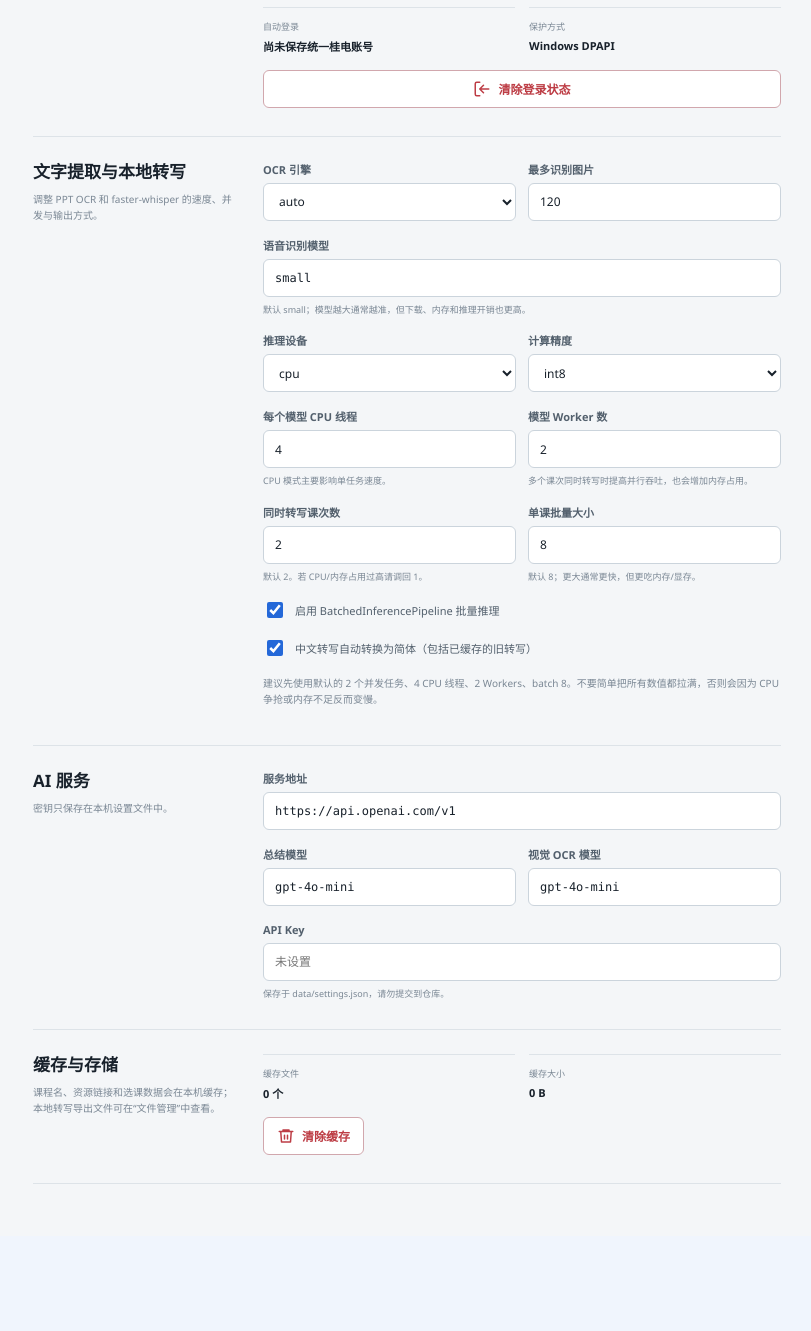
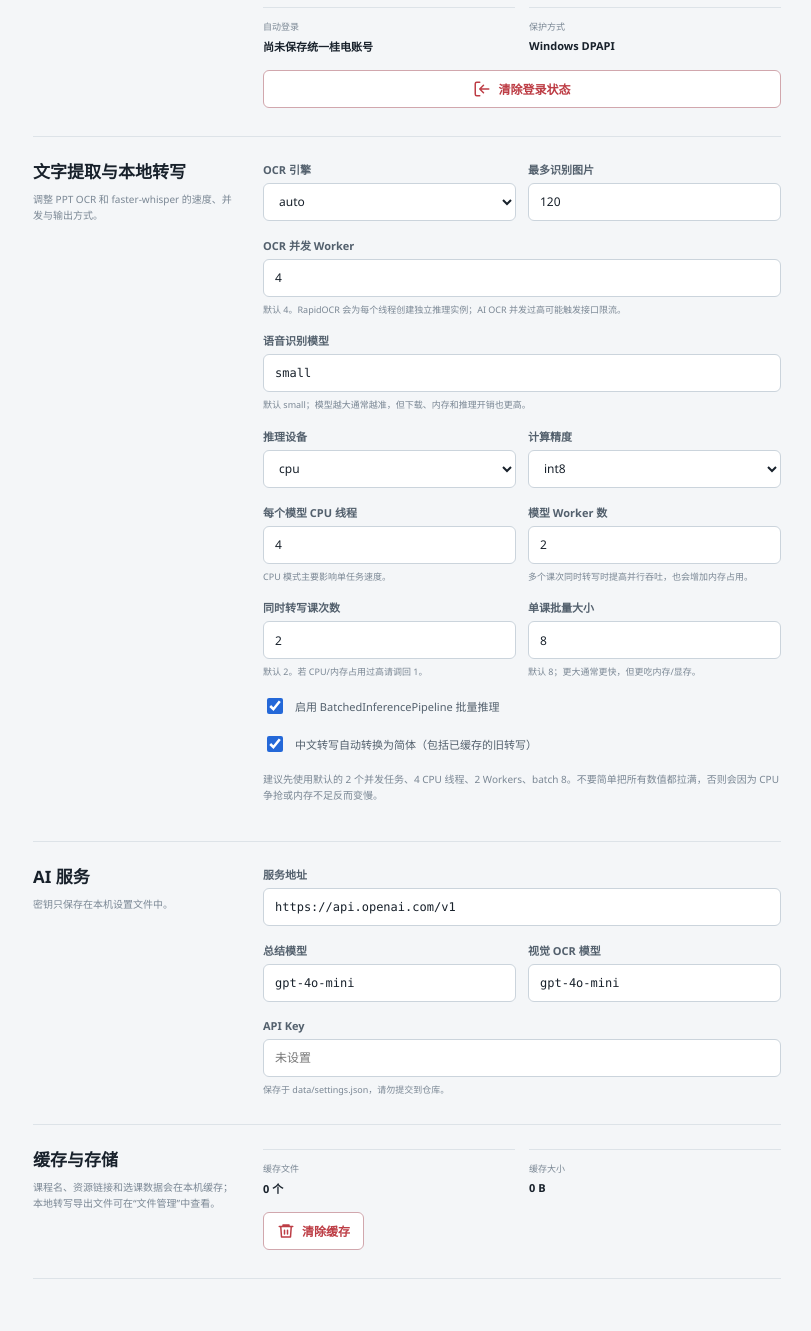
Before and after one commit to Yiyue345/fuckclassroom, a FastAPI app: page /settings in a window 1280 px wide. Shown: the part 1130-2461 px from the top of the page, without its empty margins (469-1280 px from the left). Before the commit the page ends 2314 px from the top, so only its background shows below. Run offline with FastAPI, Linux system fonts and the light colour scheme; data that the repository does not hold is empty; some libraries are stand-ins or nearby versions.

Commit message:
feat: add OCR concurrency setting

```diff
--- a/templates/settings.html
+++ b/templates/settings.html
@@ -82,6 +82,7 @@
               <div class="field"><label for="ocr_engine">OCR 引擎</label><select class="select" id="ocr_engine" name="ocr_engine">{% for engine in ["auto", "rapidocr", "tesseract", "ai"] %}<option value="{{ engine }}" {% if settings.ocr_engine == engine %}selected{% endif %}>{{ engine }}</option>{% endfor %}</select></div>
               <div class="field"><label for="ocr_max_images">最多识别图片</label><input class="input" id="ocr_max_images" name="ocr_max_images" type="number" min="1" step="1" value="{{ settings.ocr_max_images }}"></div>
             </div>
+            <div class="field"><label for="ocr_workers">OCR 并发 Worker</label><input class="input" id="ocr_workers" name="ocr_workers" type="number" min="1" max="16" step="1" value="{{ settings.ocr_workers }}"><span class="field-hint">默认 4。RapidOCR 会为每个线程创建独立推理实例；AI OCR 并发过高可能触发接口限流。</span></div>
 
             <div class="field"><label for="asr_model">语音识别模型</label><input class="input mono" id="asr_model" name="asr_model" value="{{ settings.asr_model }}"><span class="field-hint">默认 small；模型越大通常越准，但下载、内存和推理开销也更高。</span></div>
             <div class="field-row">
```
